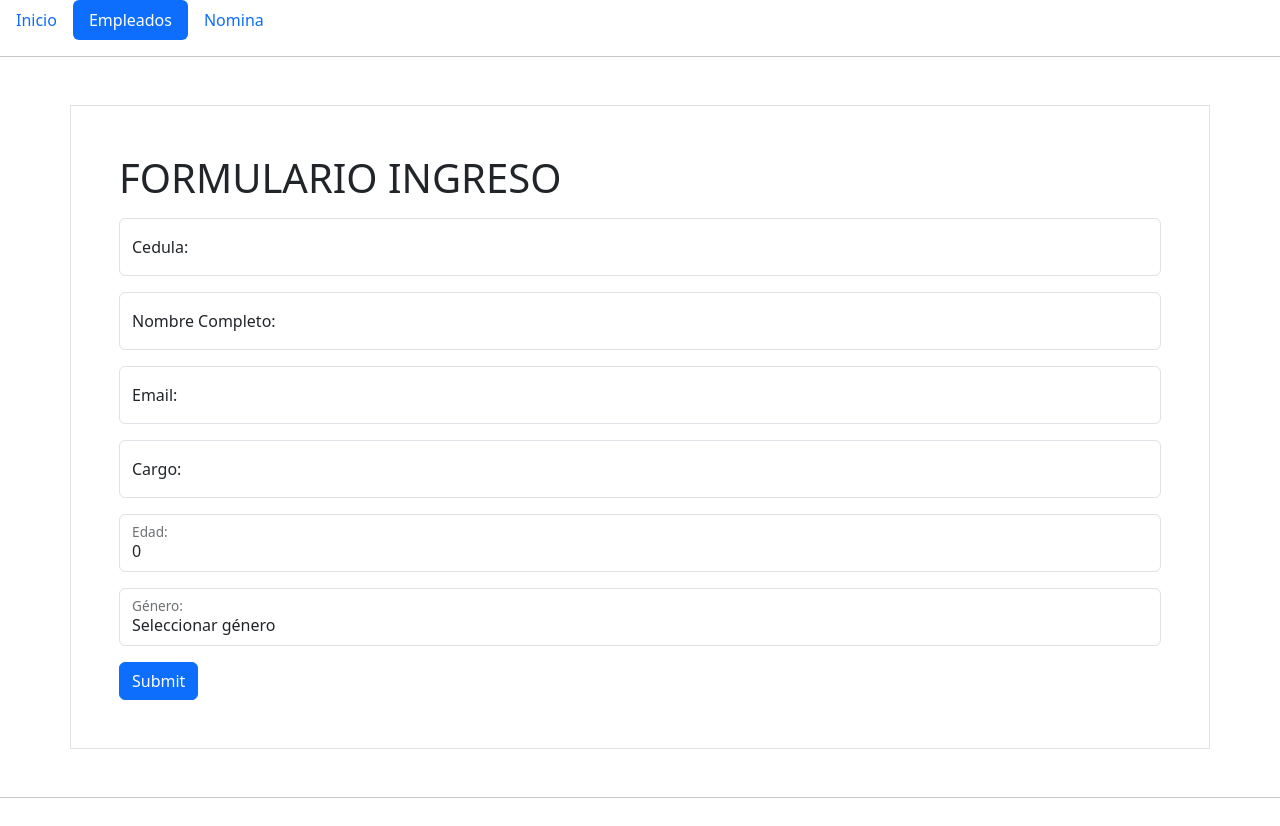
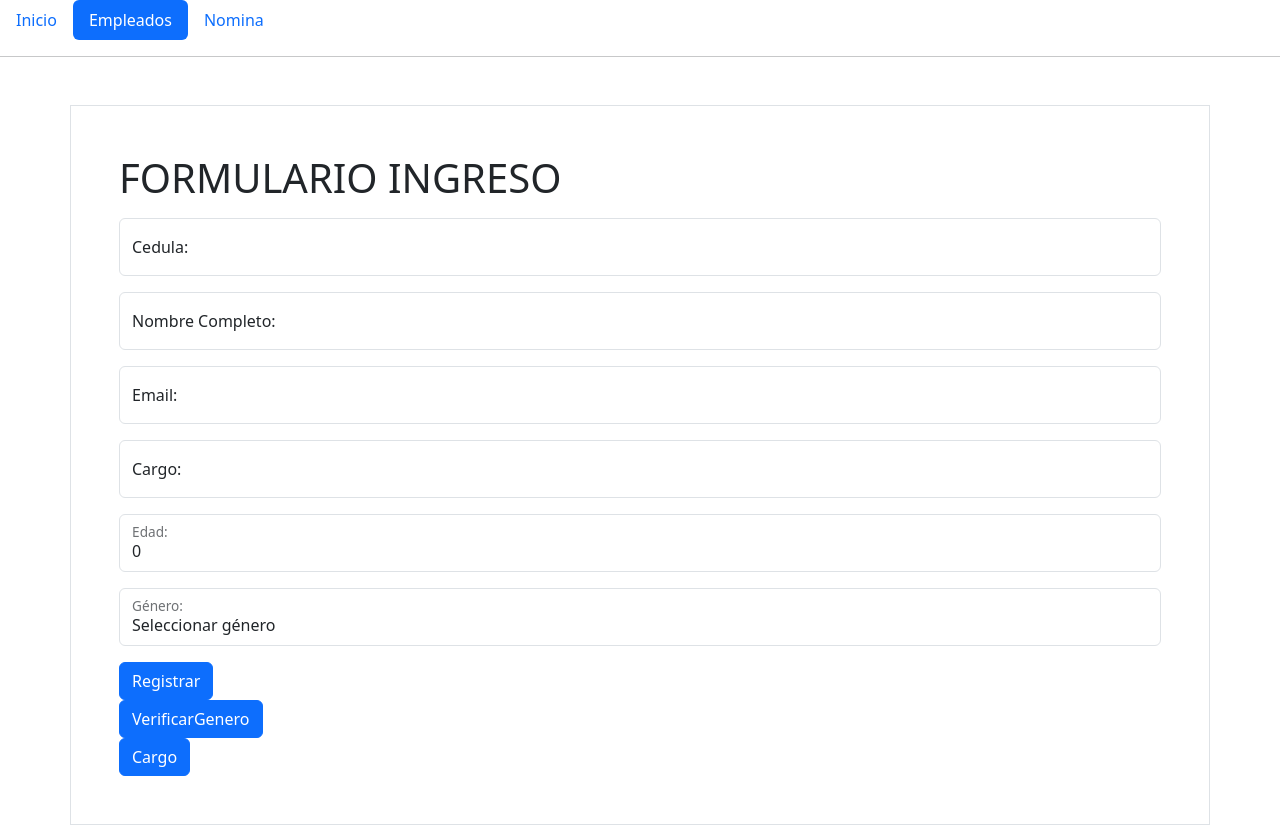
Before and after one commit to AZAEL-ZADKIEL/my-first-project, an Angular app: page /empleado in a window 1280 px wide. Shown: the top 826 px of the page. Built offline with nearby package versions, Linux system fonts and the light colour scheme.

Commit message:
Formulario

```diff
--- a/angular.json
+++ b/angular.json
@@ -24,13 +24,14 @@
                 "input": "public"
               }
             ],
-            "styles": ["node_modules/bootstrap/dist/css/bootstrap.min.css",
+            "styles": [
+              "node_modules/bootstrap/dist/css/bootstrap.min.css",
               "node_modules/bootstrap-icons/font/bootstrap-icons.css",
               "src/styles.css"
             ],
             "scripts": [
-            "node_modules/bootstrap/dist/js/bootstrap.min.js",
-            "node_modules/@popperjs/core/dist/umd/popper.min.js"
+              "node_modules/@popperjs/core/dist/umd/popper.min.js",
+              "node_modules/bootstrap/dist/js/bootstrap.min.js"
             ]
           },
           "configurations": {
--- a/src/app/app.html
+++ b/src/app/app.html
@@ -1,9 +1,5 @@
 <app-navegacion></app-navegacion>
 
-@if (esRutaInicio) {
-<app-banner></app-banner>
-<app-informacion></app-informacion>
-
-}
+<router-outlet></router-outlet>
 
 <app-footer></app-footer>
--- a/src/app/app.routes.ts
+++ b/src/app/app.routes.ts
@@ -1,7 +1,9 @@
 import { Routes } from '@angular/router';
 import { Empleado } from './empleado/empleado';
+import { Inicio } from './inicio/inicio';
 
 export const routes: Routes = [
+    { path: '', component: Inicio},
     {path: 'empleado', component: Empleado},
     {path: '**', redirectTo: ''}
 ];
--- a/src/app/app.ts
+++ b/src/app/app.ts
@@ -1,22 +1,17 @@
-import { Component, inject, ChangeDetectionStrategy } from '@angular/core';
-import { RouterOutlet, Router, NavigationEnd } from '@angular/router';
-import { filter } from 'rxjs';
-import { Banner } from './banner/banner';
-import { Empleado } from './empleado/empleado';
+import { Component, ChangeDetectionStrategy } from '@angular/core';
+import { RouterOutlet} from '@angular/router';
 import { Footer } from './footer/footer';
-import { Informacion } from './informacion/informacion';
 import { Navegacion } from './navegacion/navegacion';
-import { Formulario } from './formulario/formulario';
 
 @Component({
   selector: 'app-root',
-  imports: [RouterOutlet, Empleado, Navegacion, Banner, Informacion, Formulario, Footer],
+  imports: [RouterOutlet, Navegacion, Footer],
   templateUrl: './app.html',
   changeDetection: ChangeDetectionStrategy.Eager,
   styleUrl: './app.css',
 })
 export class App {
-  private router = inject(Router);
+  /*private router = inject(Router);
   esRutaInicio = true;
 
   constructor() {
@@ -25,5 +20,5 @@ export class App {
       .subscribe((event: any) => {
         this.esRutaInicio = event.urlAfterRedirects === '/';
       });
-  }
+  }*/
 }
--- a/src/app/formulario/formulario.html
+++ b/src/app/formulario/formulario.html
@@ -1,28 +1,33 @@
 <div class="container p-5 my-5 border">
     <h1>{{titulo}}</h1>
-    <form action="/action_page.php">
+    <form (submit)="$event.preventDefault()">
         <div class="form-floating mb-3 mt-3">
-            <input type="text" class="form-control" id="cedula" placeholder="Ingresa cedula" [(ngModel)]="empleado.cedula" name="cedula">
+            <input type="text" class="form-control" id="cedula" placeholder="Ingresa cedula"
+                [(ngModel)]="empleado.cedula" name="cedula">
             <label for="cedula" class="form-label">Cedula:</label>
 
         </div>
         <div class="form-floating mb-3 mt-3">
-            <input type="text" class="form-control" id="nombre" placeholder="Ingresa nombre completo" [(ngModel)]="empleado.nombre" name="nombre">
+            <input type="text" class="form-control" id="nombre" placeholder="Ingresa nombre completo"
+                [(ngModel)]="empleado.nombre" name="nombre">
             <label for="nombre" class="form-label">Nombre Completo:</label>
 
         </div>
         <div class="form-floating mb-3 mt-3">
-            <input type="email" class="form-control" id="email" placeholder="Ingresa email" [(ngModel)]="empleado.email" name="email">
+            <input type="email" class="form-control" id="email" placeholder="Ingresa email" [(ngModel)]="empleado.email"
+                name="email">
             <label for="email" class="form-label">Email:</label>
 
         </div>
         <div class="form-floating mb-3 mt-3">
-            <input type="text" class="form-control" id="cargo" placeholder="Ingresa cargo" [(ngModel)]="empleado.cargo" name="cargo">
+            <input type="text" class="form-control" id="cargo" placeholder="Ingresa cargo" [(ngModel)]="empleado.cargo"
+                name="cargo">
             <label for="cargo" class="form-label">Cargo:</label>
 
         </div>
         <div class="form-floating mb-3 mt-3">
-            <input type="number" class="form-control" id="edad" placeholder="Ingresa edad" [(ngModel)]="empleado.edad" name="edad">
+            <input type="number" class="form-control" id="edad" placeholder="Ingresa edad" [(ngModel)]="empleado.edad"
+                name="edad">
             <label for="edad" class="form-label">Edad:</label>
 
         </div>
@@ -35,6 +40,14 @@
             <label for="genero" class="form-label">Género:</label>
 
         </div>
-        <button type="submit" class="btn btn-primary">Submit</button>
+        <div class="col-sm 4">
+            <button (click)="registrar()" class="btn btn-primary">Registrar</button>
+        </div>
+        <div class="col-sm 4">
+            <button (click)="VerificarGenero()" class="btn btn-primary">VerificarGenero</button>
+        </div>
+        <div class="col-sm 4">
+            <button (click)="VerificarCargo()" class="btn btn-primary">Cargo</button>
+        </div>
     </form>
 </div>
--- a/src/app/formulario/formulario.ts
+++ b/src/app/formulario/formulario.ts
@@ -1,4 +1,4 @@
-import { Component, ChangeDetectionStrategy } from '@angular/core';
+import { Component, ChangeDetectionStrategy, OnInit } from '@angular/core';
 import { Empleados } from '../entidades/empleados';
 import { FormsModule } from '@angular/forms';
 
@@ -9,12 +9,56 @@ import { FormsModule } from '@angular/forms';
   changeDetection: ChangeDetectionStrategy.Eager,
   styleUrl: './formulario.css',
 })
-export class Formulario {
+export class Formulario implements OnInit {
   titulo = 'FORMULARIO INGRESO';
+  empleado: Empleados = new Empleados();
+  errores: string[] = [];
 
-  empleado: Empleados = new Empleados;
+  ngOnInit(): void {
+    this.empleado = new Empleados();
+  }
 
-  constructor() {}
+  registrar() {
+    this.errores = [];
 
-  registrar() {}
+    if (!this.empleado.cedula || this.empleado.cedula.trim().length === 0) {
+      this.errores.push('La cédula es obligatoria.');
+    }
+
+    if (!this.empleado.nombre || this.empleado.nombre.trim().length < 3) {
+      this.errores.push('El nombre debe tener al menos 3 caracteres.');
+    }
+
+    if (!this.empleado.email || !this.empleado.email.includes('@')) {
+      this.errores.push('Ingresa un email válido.');
+    }
+
+    if (!this.empleado.cargo || this.empleado.cargo.trim().length === 0) {
+      this.errores.push('El cargo es obligatorio.');
+    }
+
+    if (!this.empleado.edad || this.empleado.edad < 18) {
+      this.errores.push('La edad debe ser mayor o igual a 18.');
+    }
+
+    if (!this.empleado.genero) {
+      this.errores.push('Selecciona un género.');
+    }
+
+    if (this.errores.length > 0) {
+      alert('Corrige los siguientes errores:\n' + this.errores.join('\n'));
+      return;
+    }
+
+    alert(this.empleado.nombre + ' fue registrado correctamente');
+    this.empleado = new Empleados();
+  }
+
+
+  VerificarCargo(){
+
+  }
+  VerificarGenero(){
+
+  }
 }
--- /dev/null
+++ b/src/app/inicio/inicio.html
@@ -0,0 +1,2 @@
+<app-banner></app-banner>
+<app-informacion></app-informacion>
```
Also changed, not shown: src/app/inicio/inicio.ts (added, +11 -0 lines), src/app/inicio/inicio.css (added), 2 other files (tests, documents, lock files or other folders). Lines whose indentation alone changed are shown as unchanged.
